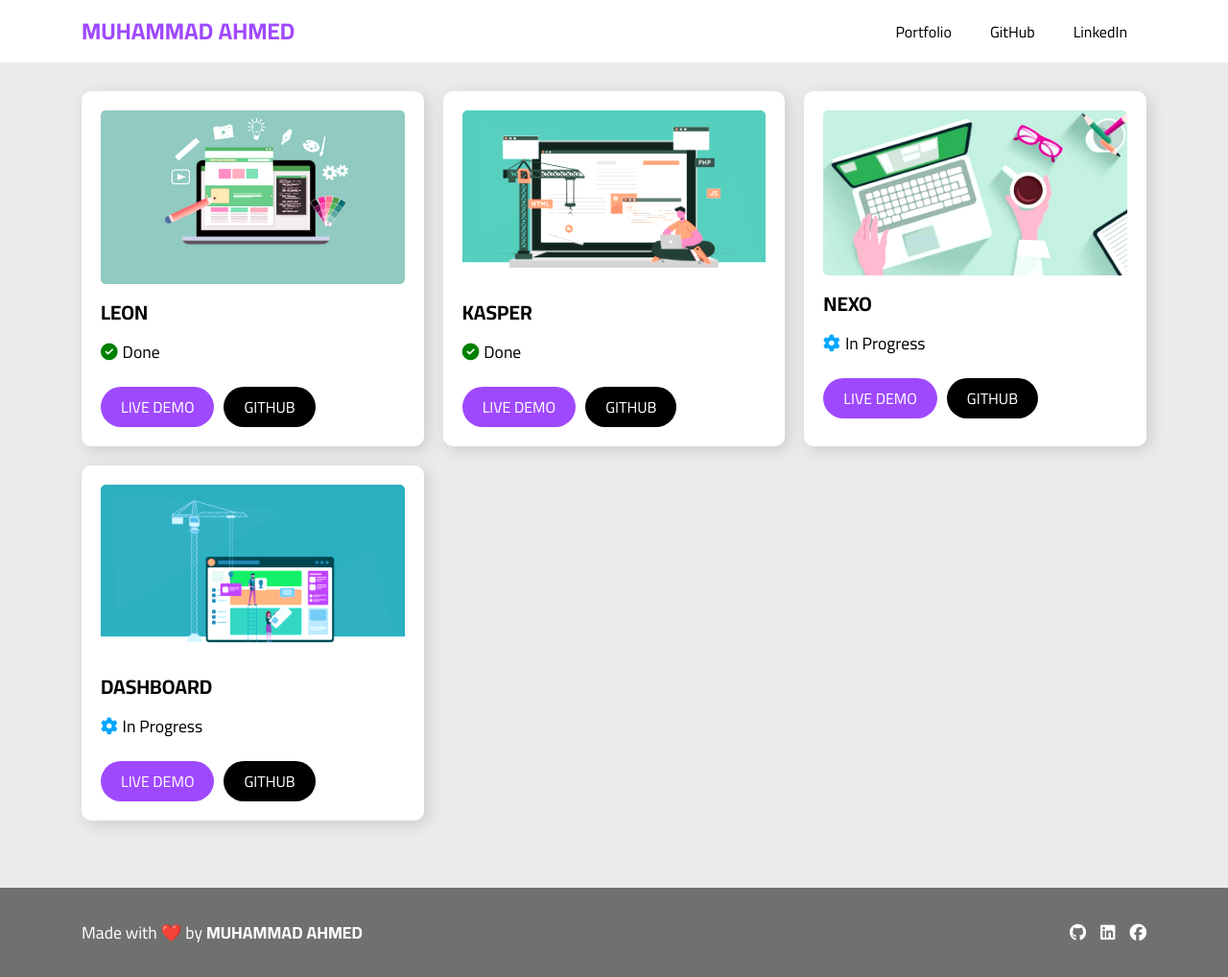
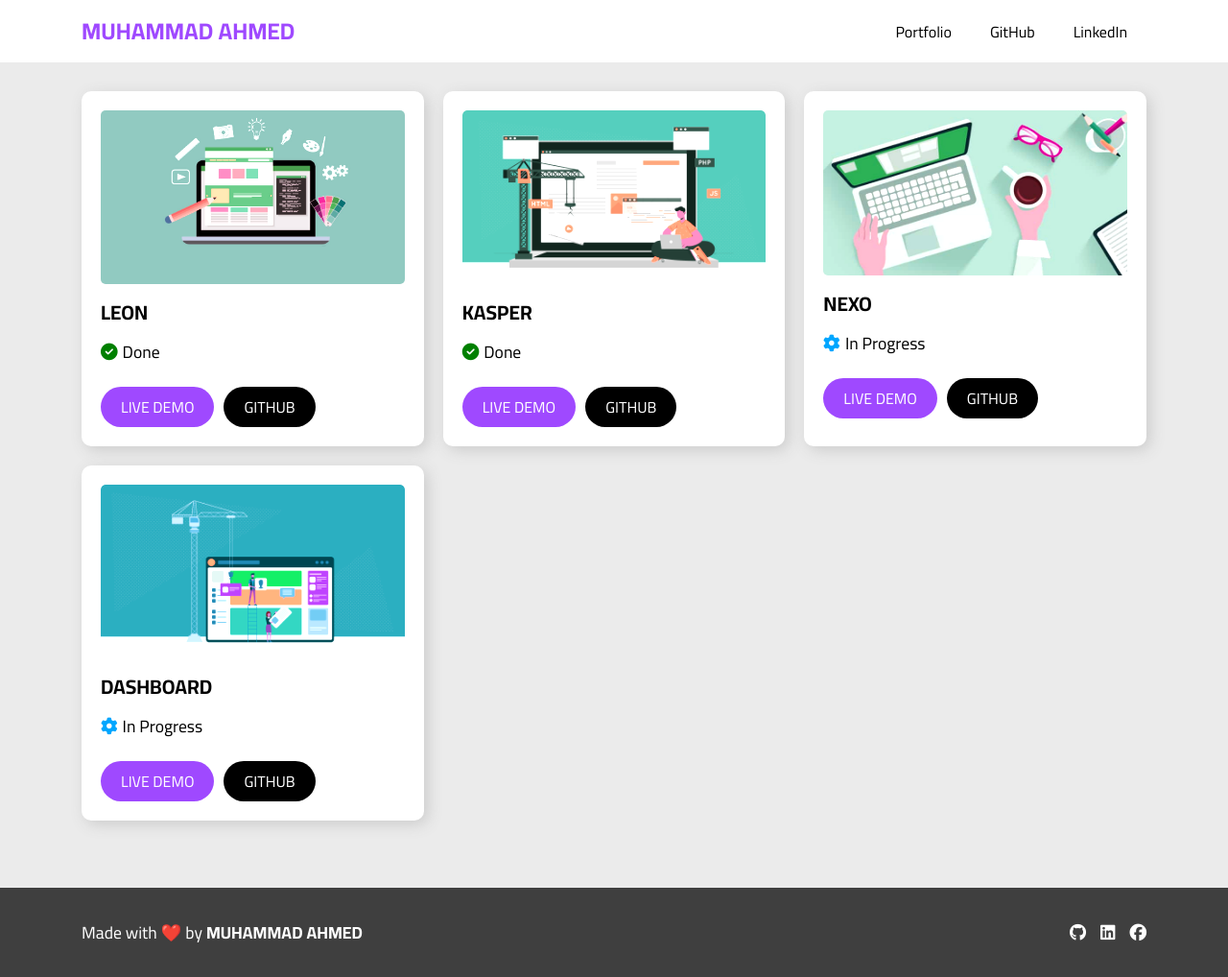
Before and after one commit to muhammad-ahmed-gh/template-hub, a plain HTML site: page index.html in a window 1280 px wide. Shown: the whole page at 96% size. Drawn offline with Linux system fonts and the light colour scheme.

Commit message:
style(footer): change footer background color

```diff
--- a/css/main.css
+++ b/css/main.css
@@ -242,7 +242,7 @@ main .card a.github:hover {
 /* end main */
 /* start footer */
 footer {
-  background-color: #717070;
+  background-color: #3f3f3f;
   color: white;
   padding: 30px 0;
   font-size: 1.1rem;
```
